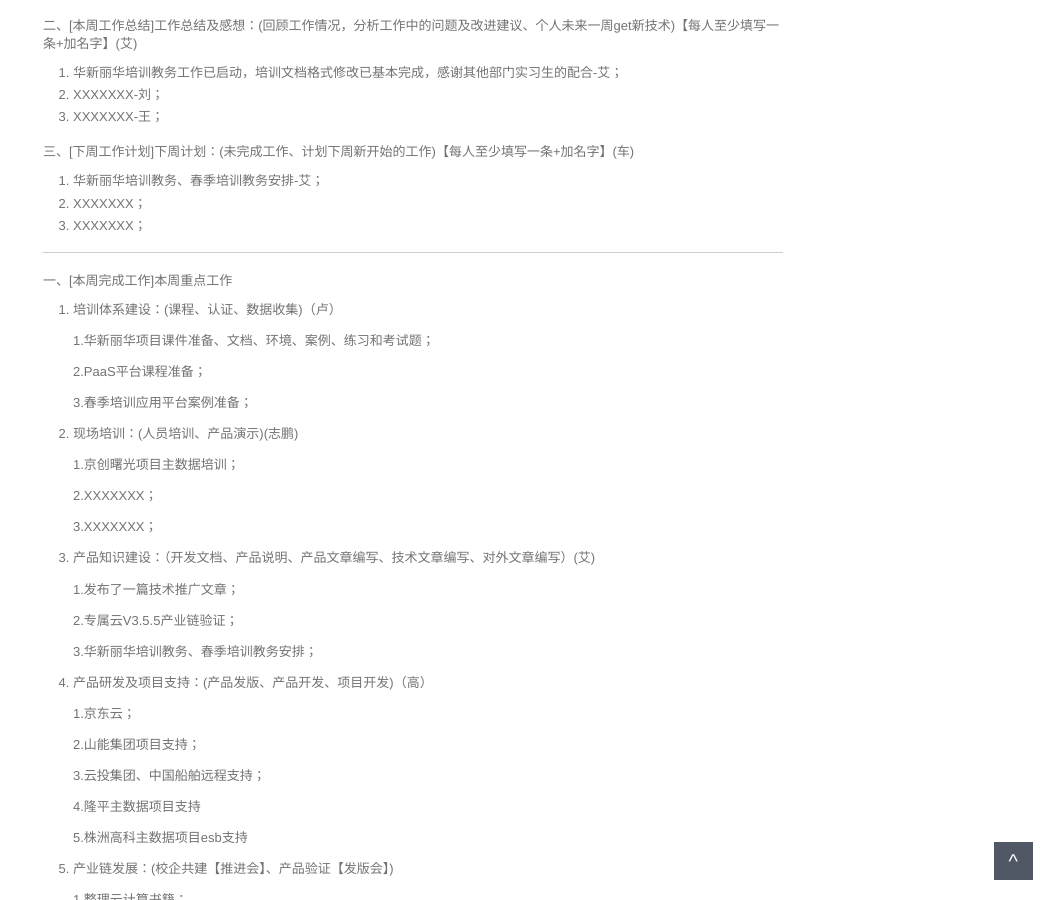
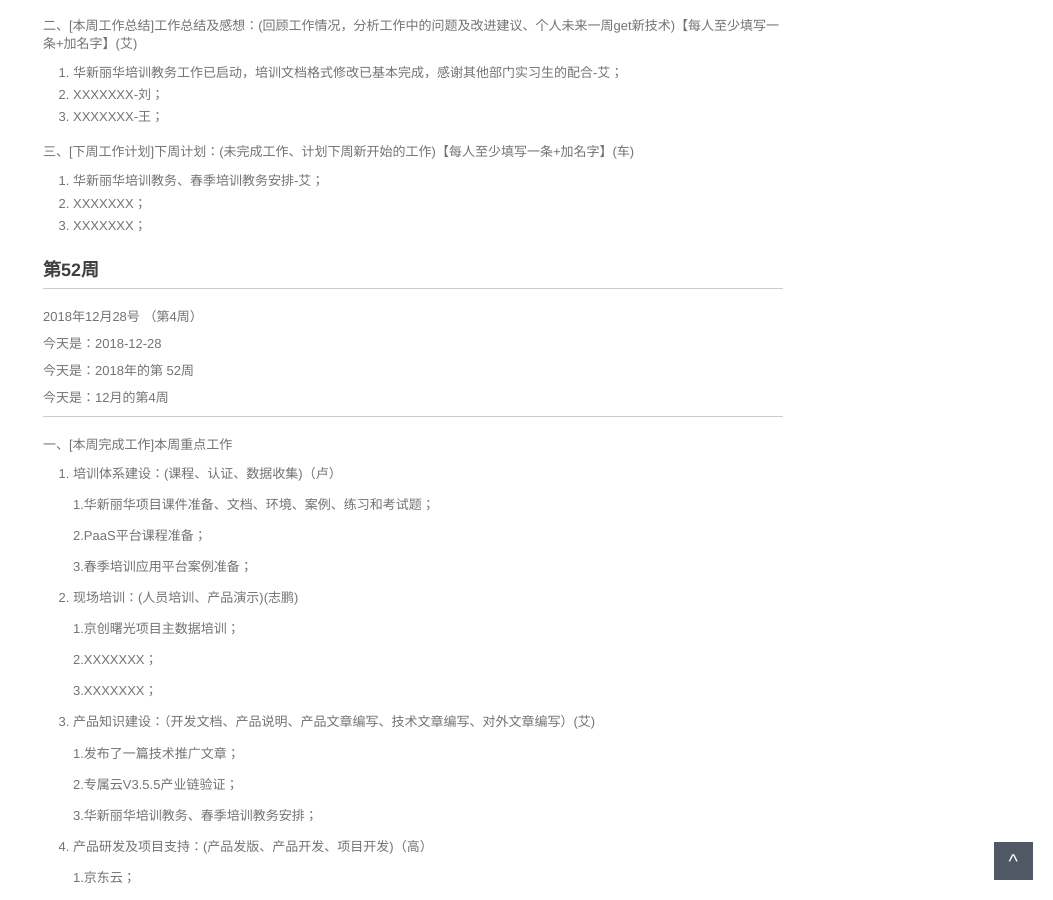
Before and after one commit to walllFlower/blog, a Jekyll site: the page built from _posts/2018-07-17-day_report_cxz.md, in a window 1280 px wide and 900 px high, scrolled down 1209 px. Shown: the whole window, without its empty margins (227-1280 px from the left). Built offline with Jekyll 4.4.1, drawn with Linux system fonts in a browser that asks for light colours; comment, search, counter and statistics services are not loaded.

Commit message:
Update 2018-07-17-day_report_cxz.md

```diff
--- a/_posts/2018-07-17-day_report_cxz.md
+++ b/_posts/2018-07-17-day_report_cxz.md
@@ -81,6 +81,17 @@ categories: 技术运营工作周报
 2. XXXXXXX；
 3. XXXXXXX；
 
+###  第52周
+
+***
+
+2018年12月28号 （第4周）
+
+今天是：2018-12-28
+
+今天是：2018年的第 52周
+
+今天是：12月的第4周
 
 
 ***
```
